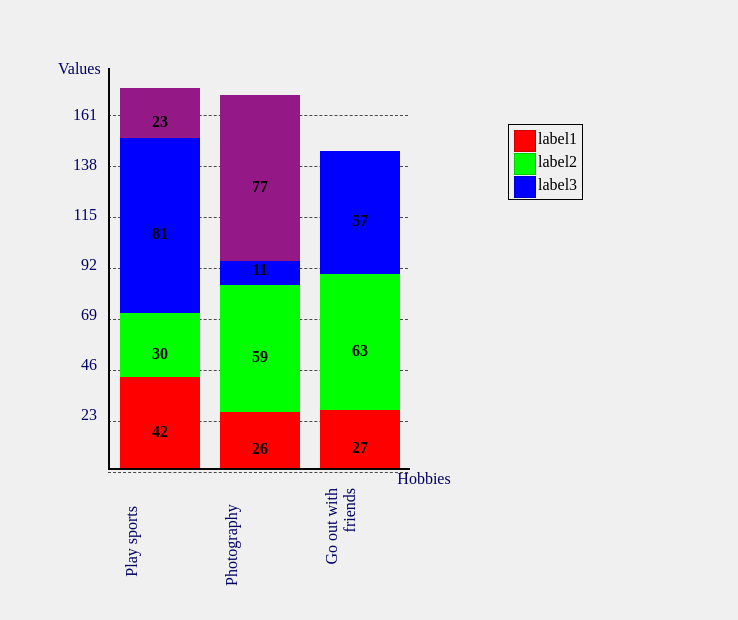
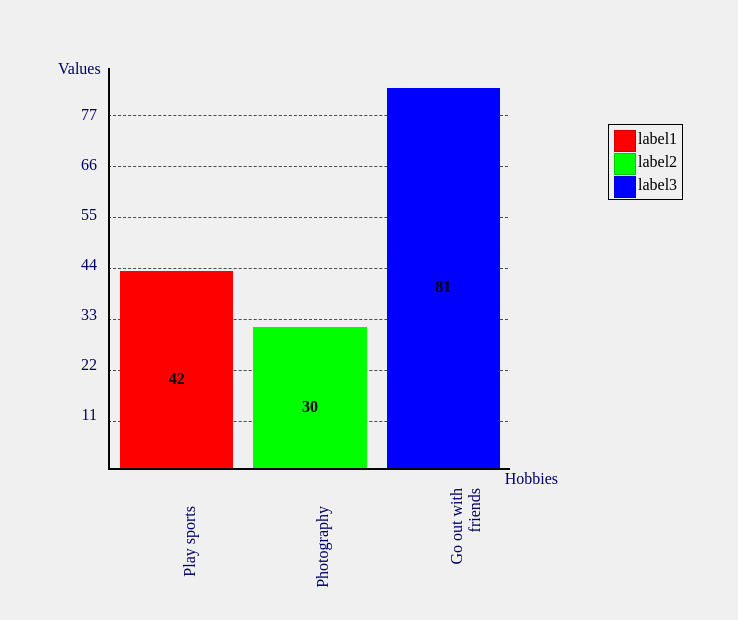
Before and after one commit to svivianl/bar-chart, a website: page index.html in a window 1280 px wide. Shown: the part 222-842 px from the top of the page, without its empty margins (0-738 px from the left). Drawn offline with nearby package versions, Linux system fonts and the light colour scheme.

Commit message:
refactor

```diff
--- a/data/test.js
+++ b/data/test.js
@@ -1,3 +1,4 @@
+/*
 const data = [
   // column 1
   [42, 30, 81, 23],
@@ -7,8 +8,10 @@ const data = [
   [27, 63, 57]
   // ...
 ];
+*/
 
-//const data = [42, 30, 81, 23];
+// each elemet is a column
+const data = [42, 30, 81];
 
 
 const options = {
@@ -25,10 +28,12 @@ const options = {
   fontSize: "15px",
   positionOfValues: "bottom",
   height: "400px",
-  width: "300px",
+  width: "400px",
+  //xAxis: { name: "Hobbies", labels: ["Play sports"]},
   xAxis: { name: "Hobbies", labels: ["Play sports", "Photography", "Go out with friends"]},
   yAxis: { name: "Values"},
-  labels: [["rgb(255, 0, 0)", "label1"], ["rgb(0, 255, 0)", "label2"], ["rgb(0, 0, 255)", "label3"]]
+  //labels: [["rgb(255, 0, 0)", "label1"]]
+  labels: [{colour: "rgb(255, 0, 0)", text: "label1"}, {colour: "rgb(0, 255, 0)", text: "label2"}, {colour: "rgb(0, 0, 255)", text: "label3"}]
 };
 
 const element = '#chart';
--- a/public/css/style.css
+++ b/public/css/style.css
@@ -149,7 +149,7 @@
 
 #x_labels{
   position: relative;
-  left: 25px;
+  left: 50px; /*25px;*/
 }
 
 .span_x_labels{
--- a/public/js/chart.js
+++ b/public/js/chart.js
@@ -45,7 +45,7 @@ class Chart{
     this.bar = {
       barColours: [],
       // if labelColours has 1 to n colours
-      labelColours: [],
+      labelColour: 'rgb(0, 0, 0)',
       width: {
         value: 10,
         uom: 'px'
@@ -81,6 +81,55 @@ class Chart{
 
   drawBarChart(data, options, element){
     if(element === '#chart'){
+      let message = this.setDataProperties(data);
+      if(message !== true){
+        return message;
+      }
+
+      this.setTitleProperties(options);
+      this.setDimensions(options);
+      message = this.setBarProperties(options);
+      if(message !== true){
+        return message;
+      }
+
+      message = this.setProperties(options);
+      if(message !== true){
+        return message;
+      }
+
+
+      // calc chart heigh and width
+      this.data.forEach((dataAux, index) => {
+
+        let minY = 0;
+        let maxY = 0;
+
+        if(Array.isArray(dataAux)){
+          for(let i = 0; i < dataAux.length; i++){
+            dataAux[i] < 0 ? minY += dataAux[i] : maxY += dataAux[i];
+            if(this.bar.barColours[i] === undefined){ this.bar.backgroundColour = this.setColour(this.bar.barColours); }
+          }
+        }else{
+          dataAux < 0 ? minY += dataAux : maxY += dataAux;
+          if(this.bar.barColours[0] === undefined){ this.bar.backgroundColour = this.setColour(this.bar.barColours); }
+        }
+
+        if(this.chart.height.minValue > minY){ this.chart.height.minValue = minY; }
+        if(this.chart.height.maxValue < maxY){ this.chart.height.maxValue = maxY; }
+      });
+
+      this.setHeightScale();
+      this.setBarWidth();
+
+      return true;
+
+    }else{
+      return 'Element must be #chart';
+    }
+  }
+
+  setDataProperties(data){
     if(! Array.isArray(data)){
       return "data must be an Array";
     }
@@ -97,6 +146,10 @@ class Chart{
     this.data = Array.from(data);
     this.chart.numberOfBars = data.length;
 
+    return true;
+  }
+
+  setTitleProperties(options){
     // title
     if(options.hasOwnProperty('title')){
       this.title.title = options.title;
@@ -107,7 +160,9 @@ class Chart{
     if(options.hasOwnProperty('titleFontColour')){
       this.title.fontColour = options.titleFontColour;
     }
+  }
 
+  setDimensions(options){
         // height and width
     if(options.hasOwnProperty('height')){
       this.chart.height.input = Object.assign({}, this.getSplitSizes(options.height));
@@ -115,7 +170,9 @@ class Chart{
     if(options.hasOwnProperty('width')){
       this.chart.width.input = Object.assign({}, this.getSplitSizes(options.width));
     }
+  }
 
+  setBarProperties(options){
     // bar
     if(options.hasOwnProperty('barColours')){
       if(! Array.isArray(options.barColours)){
@@ -139,7 +196,10 @@ class Chart{
     if(options.hasOwnProperty('positionOfValues')){
       this.chart.positionOfValues = options.positionOfValues;
     }
+    return true;
+  }
 
+  setProperties(options){
     // axis
     if(options.hasOwnProperty('xAxis')){
       if(options.xAxis.hasOwnProperty('labels')){
@@ -175,18 +235,21 @@ class Chart{
         return "empty labels";
       }
 
-        if(! Array.isArray(options.labels[0])){
-          return "labels must be an Array";
+      if(typeof options.labels[0] !== 'object'){
+        return "labels must be an Array of objects";
       }
 
-        if(options.labels[0].length < 2){
-          return "labels mus t be an array of arrays with colour and text";
+      if(! options.labels[0].hasOwnProperty('colour')){
+        return "labels must be an array of objects with colour and text properties";
+      }
+      if(! options.labels[0].hasOwnProperty('text')){
+        return "labels must be an array of objects with colour and text properties";
       }
 
       this.labels = Array.from(options.labels);
     }
 
-      ///////////////////// check uoms
+    ///////////////////// check uoms, they must be px
 
 
     ///check number of data and labels
@@ -194,35 +257,8 @@ class Chart{
       return "number of data must be the same as the number of X-Axis labels";
     }
 
-
-      // calc chart heigh and width
-      data.forEach((dataAux, index) => {
-
-        let minY = 0;
-        let maxY = 0;
-
-        if(Array.isArray(dataAux)){
-          for(let i = 0; i < dataAux.length; i++){
-            dataAux[i] < 0 ? minY += dataAux[i] : maxY += dataAux[i];
-            if(this.bar.barColours[i] === undefined){ this.bar.backgroundColour = this.setColour(this.bar.barColours); }
-          }
-        }else{
-          dataAux < 0 ? minY += dataAux : maxY += dataAux;
-          if(this.bar.barColours[0] === undefined){ this.bar.backgroundColour = this.setColour(this.bar.barColours); }
-        }
-
-        if(this.chart.height.minValue > minY){ this.chart.height.minValue = minY; }
-        if(this.chart.height.maxValue < maxY){ this.chart.height.maxValue = maxY; }
-      });
-
-      this.setHeightScale();
-      this.setBarWidth();
-
     return true;
 
-    }else{
-      return 'Element must be #chart';
-    }
   }
 
   getTitle(){
@@ -309,7 +345,7 @@ class Chart{
           barHeight += this.getValueHeight(values[i]);
         }
       }else{
-        this.createBar(bar, values, 0);
+        this.createBar(bar, values, index);
         barHeight += this.getValueHeight(values);
       }
 
@@ -327,15 +363,16 @@ class Chart{
       $('#x_labels').append(`<span class="span_x_labels">${label}</span>`);
     });
     let xMargin = this.bar.spacing.value + this.bar.spacing.uom;
+    //$('.span_x_labels').css({'color': this.axis.xAxis.colour, 'height': this.bar.width.value + this.bar.width.uom, 'margin-top': xMargin, 'margin-bottom': xMargin});
     $('.span_x_labels').css({'color': this.axis.xAxis.colour, 'width': this.bar.width.value + this.bar.width.uom, 'margin-left': xMargin, 'margin-right': xMargin});
 
+    // set
     if(this.labels.length !== 0){
-      let value =
       $(`#${father}`).append($(`<div id="labels" style="left: ${Number(chartWidth.value) + 200 + chartWidth.uom}; top: ${"-" + chartHeight.value + chartHeight.uom};"></div>`));
       this.labels.forEach(label => {
-        $('#labels').append($(`<div id="${label[1]}" style="margin: 5px"></div>`));
-        $(`#${label[1]}`).append($(`<div class="pixel-div" style="background-color:${label[0]}; margin-right: 2px"></div>`));
-        $(`#${label[1]}`).append($(`<span>${label[1]}</span>`));
+        $('#labels').append($(`<div id="${label.text}" style="margin: 5px"></div>`));
+        $(`#${label.text}`).append($(`<div class="pixel-div" style="background-color:${label.colour}; margin-right: 2px"></div>`));
+        $(`#${label.text}`).append($(`<span>${label.text}</span>`));
       });
     }
   }
@@ -362,9 +399,9 @@ class Chart{
       break;
     }
 
-    div.append($(`<b style="${position}">${value}</b>`));
+    div.append($(`<b style="${position}; color: ${this.bar.labelColour}">${value}</b>`));
 
-    div.css({'height': height + this.chart.height.input.uom, 'background-color': this.bar.barColours[i], 'color': this.bar.labelColour});
+    div.css({'height': height + this.chart.height.input.uom, 'background-color': this.bar.barColours[i]});
   }
 
   getConstHeight(chartHeight){
@@ -397,13 +434,16 @@ class Chart{
         newHeight = chartHeight.value - height;
         last = true;
       }else{
-        newHeight = chartHeight.value;
+        newHeight = constHeight.value;
         height += constHeight;
       }
 
       $('.tick').css({height: newHeight + chartHeight.uom, width: chartWidth.value + chartWidth.uom, color: this.axis.yAxis.colour});
 
-      if(last){ break; }
+      if(last){
+        tick.css('border-bottom', 'none');
+        break;
+      }
     }while(height < chartHeight.value);
   }
 
```
Also changed, not shown: README.md. Lines whose indentation alone changed are shown as unchanged.
